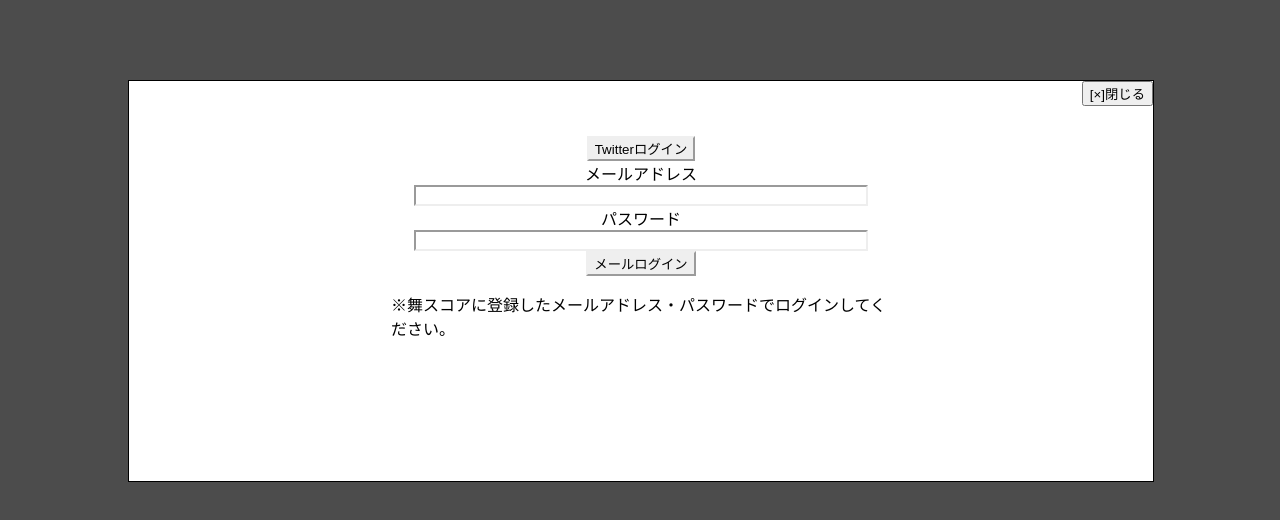
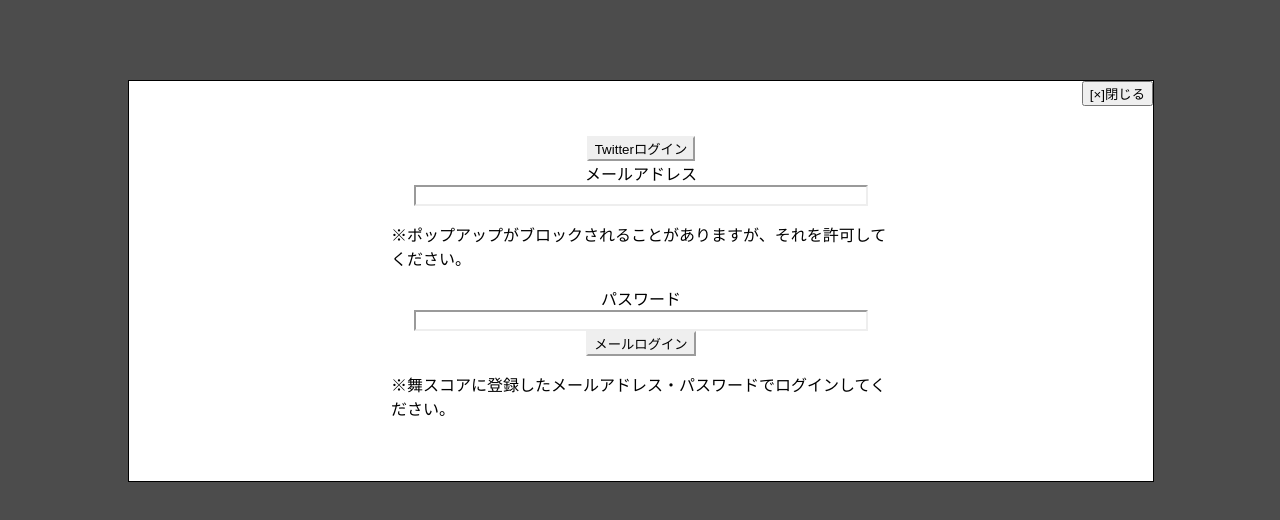
Before and after one commit to mnao305/mai-score-bookmarklet, a Vue app: page / in a window 1280 px wide. Shown: the top 520 px of the page. Built offline with nearby package versions, Linux system fonts and the light colour scheme; no server answers.

Commit message:
ポップアップブロックに関するメッセージ表示

```diff
--- a/src/components/LoginForm.vue
+++ b/src/components/LoginForm.vue
@@ -2,6 +2,7 @@
   <div id="loginForm">
     <button @click="twitterLogin">Twitterログイン</button><br />
     <label>メールアドレス<br /><input type="text" name="mail" id="mail" v-model="mail"/></label><br />
+    <p>※ポップアップがブロックされることがありますが、それを許可してください。</p>
     <label>パスワード<br /><input type="password" name="passwd" id="passwd" v-model="passwd"/></label><br />
     <button @click="mailLogin">メールログイン</button>
     <p>※舞スコアに登録したメールアドレス・パスワードでログインしてください。</p>
```
